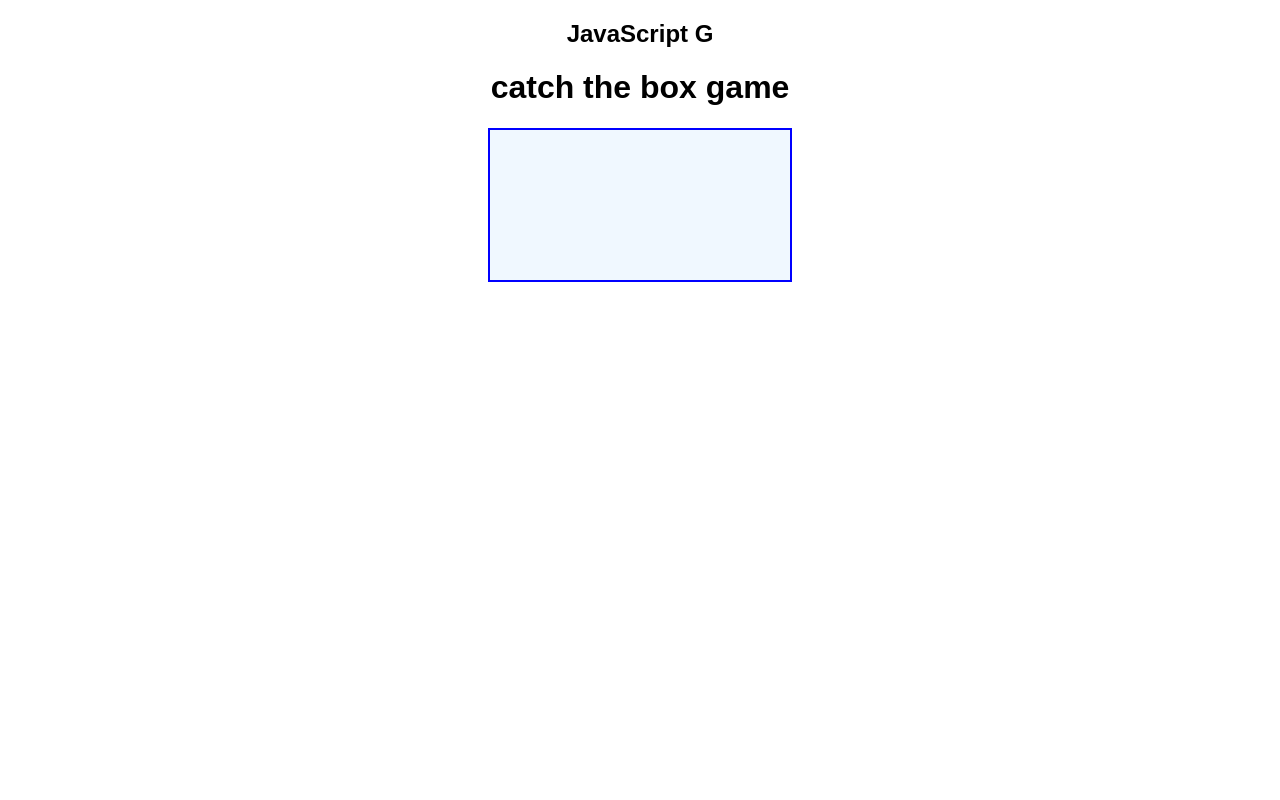
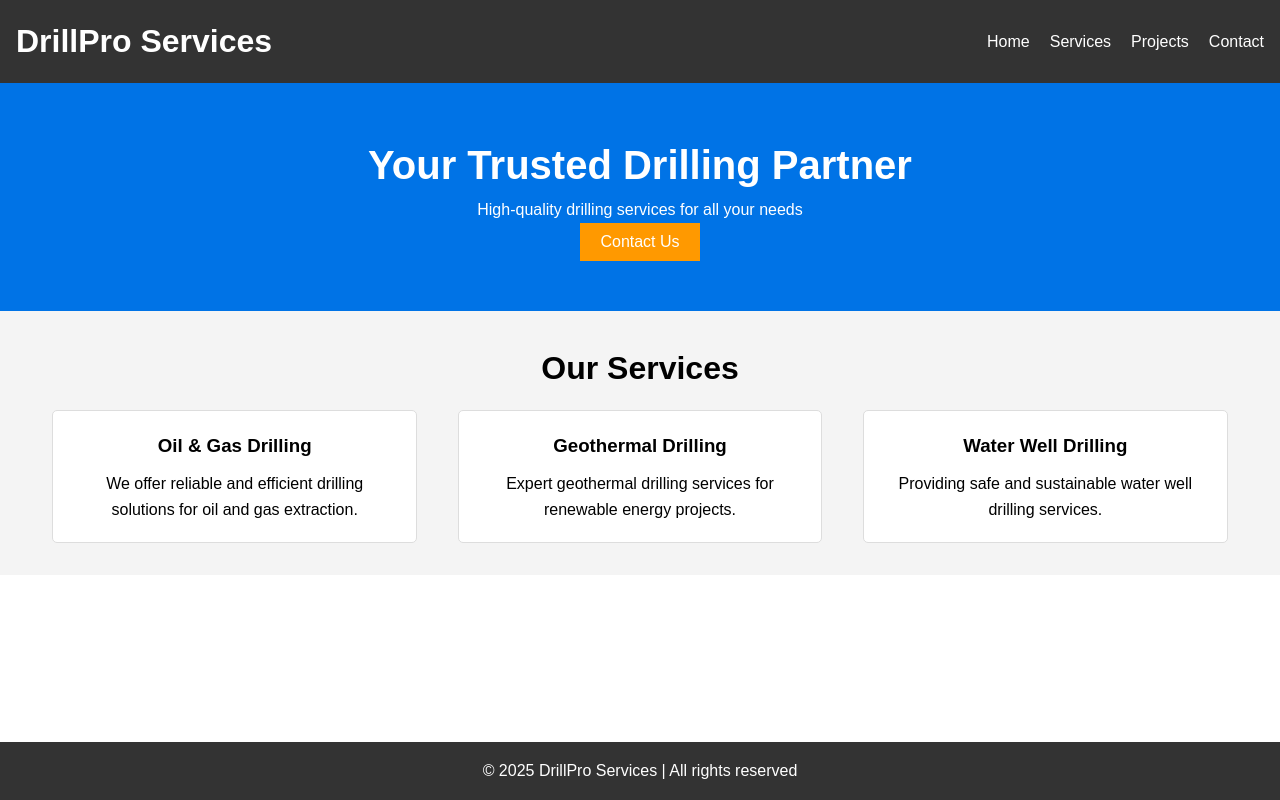
Before and after one commit to HermannMike/drilling-company, a plain HTML site: page index.html in a window 1280 px wide. Drawn offline with Linux system fonts and the light colour scheme.

Commit message:
commit changes

```diff
--- a/index.html
+++ b/index.html
@@ -3,15 +3,68 @@
 <head>
     <meta charset="UTF-8">
     <meta name="viewport" content="width=device-width, initial-scale=1.0">
-    <title>java script G</title>
-    <link rel="stylesheet" href="style.css">
+    <title>Drilling Company</title>
+    <link rel="stylesheet" href="./style.css">
 </head>
 <body>
-    <section>
-        <h1>JavaScript G</h1>
+
+    <header>
+        <div class="logo">
+            <h1>DrillPro Services</h1>
+        </div>
+        <nav>
+            <ul>
+                <li><a href="#">Home</a></li>
+                <li><a href="#">Services</a></li>
+                <li><a href="#">Projects</a></li>
+                <li><a href="#">Contact</a></li>
+            </ul>
+        </nav>
+    </header>
+
+    <section class="hero">
+        <div class="hero-content">
+            <h2>Your Trusted Drilling Partner</h2>
+            <p>High-quality drilling services for all your needs</p>
+            <button id="contactBtn">Contact Us</button>
+        </div>
     </section>
-<h1>catch the box game</h1>
-<canvas id="gamecanvas"></canvas>
-<script src="script.js"></script>
+
+    <section class="services">
+        <h2>Our Services</h2>
+        <div class="service-cards">
+            <div class="card">
+                <h3>Oil & Gas Drilling</h3>
+                <p>We offer reliable and efficient drilling solutions for oil and gas extraction.</p>
+            </div>
+            <div class="card">
+                <h3>Geothermal Drilling</h3>
+                <p>Expert geothermal drilling services for renewable energy projects.</p>
+            </div>
+            <div class="card">
+                <h3>Water Well Drilling</h3>
+                <p>Providing safe and sustainable water well drilling services.</p>
+            </div>
+        </div>
+    </section>
+
+    <footer>
+        <p>&copy; 2025 DrillPro Services | All rights reserved</p>
+    </footer>
+
+    <div id="contactModal" class="modal">
+        <div class="modal-content">
+            <span class="close">&times;</span>
+            <h2>Contact Us</h2>
+            <form id="contactForm">
+                <input type="text" id="name" placeholder="Your Name" required>
+                <input type="email" id="email" placeholder="Your Email" required>
+                <textarea id="message" placeholder="Your Message" required></textarea>
+                <button type="submit">Submit</button>
+            </form>
+        </div>
+    </div>
+
+    <script src="./script.js"></script>
 </body>
 </html>
--- a/script.js
+++ b/script.js
@@ -0,0 +1,28 @@
+// Modal functionality
+const contactBtn = document.getElementById("contactBtn");
+const contactModal = document.getElementById("contactModal");
+const closeModal = document.querySelector(".close");
+
+// Show modal on "Contact Us" button click
+contactBtn.addEventListener("click", () => {
+    contactModal.style.display = "flex";
+});
+
+// Close modal when clicking on the close button
+closeModal.addEventListener("click", () => {
+    contactModal.style.display = "none";
+});
+
+// Close modal if clicking outside of the modal content
+window.addEventListener("click", (e) => {
+    if (e.target === contactModal) {
+        contactModal.style.display = "none";
+    }
+});
+
+// Contact form submission (you can later handle form data)
+document.getElementById("contactForm").addEventListener("submit", (e) => {
+    e.preventDefault();
+    alert("Form submitted successfully!");
+    contactModal.style.display = "none";
+});
--- a/style.css
+++ b/style.css
@@ -6,4 +6,134 @@ body {
 canvas{
     border:2px solid blue;
     background-color: aliceblue;
+}/* Basic reset */
+* {
+    margin: 0;
+    padding: 0;
+    box-sizing: border-box;
 }
+
+body {
+    font-family: Arial, sans-serif;
+    line-height: 1.6;
+}
+
+header {
+    background-color: #333;
+    color: white;
+    padding: 1rem;
+    display: flex;
+    justify-content: space-between;
+    align-items: center;
+}
+
+header .logo h1 {
+    margin: 0;
+}
+
+nav ul {
+    list-style: none;
+    display: flex;
+}
+
+nav ul li {
+    margin-left: 20px;
+}
+
+nav ul li a {
+    color: white;
+    text-decoration: none;
+}
+
+.hero {
+    background-color: #0073e6;
+    color: white;
+    padding: 50px;
+    text-align: center;
+}
+
+.hero h2 {
+    font-size: 2.5rem;
+}
+
+.hero button {
+    padding: 10px 20px;
+    background-color: #ff9900;
+    border: none;
+    color: white;
+    font-size: 1rem;
+    cursor: pointer;
+    transition: background-color 0.3s;
+}
+
+.hero button:hover {
+    background-color: #e68a00;
+}
+
+.services {
+    padding: 2rem;
+    background-color: #f4f4f4;
+    text-align: center;
+}
+
+.services h2 {
+    font-size: 2rem;
+    margin-bottom: 1rem;
+}
+
+.service-cards {
+    display: flex;
+    justify-content: space-around;
+}
+
+.service-cards .card {
+    background-color: white;
+    padding: 20px;
+    width: 30%;
+    border: 1px solid #ddd;
+    border-radius: 5px;
+    text-align: center;
+}
+
+.service-cards .card h3 {
+    margin-bottom: 10px;
+}
+
+footer {
+    background-color: #333;
+    color: white;
+    text-align: center;
+    padding: 1rem;
+    position: fixed;
+    width: 100%;
+    bottom: 0;
+}
+
+.modal {
+    display: none;
+    position: fixed;
+    z-index: 1;
+    left: 0;
+    top: 0;
+    width: 100%;
+    height: 100%;
+    background-color: rgba(0, 0, 0, 0.5);
+    justify-content: center;
+    align-items: center;
+}
+
+.modal-content {
+    background-color: white;
+    padding: 20px;
+    border-radius: 5px;
+    width: 300px;
+    text-align: center;
+}
+
+.modal .close {
+    position: absolute;
+    top: 10px;
+    right: 10px;
+    font-size: 1.5rem;
+    cursor: pointer;
+}
```
